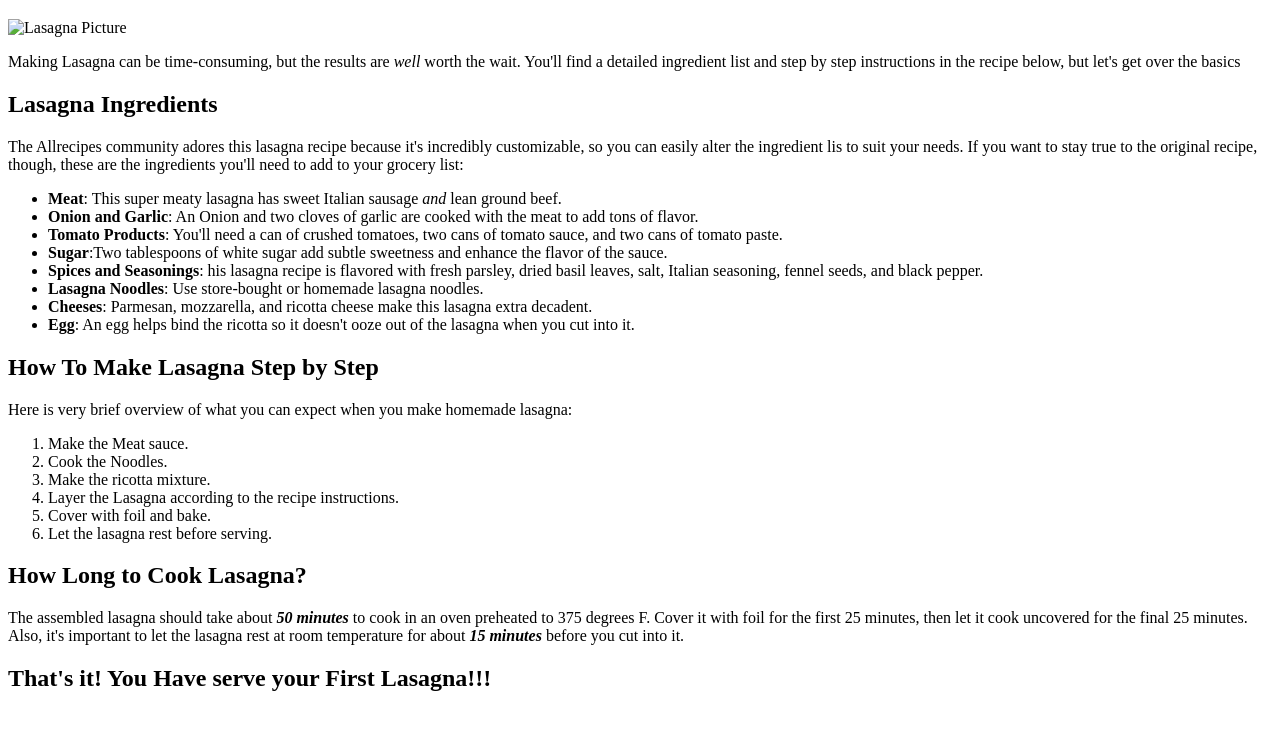
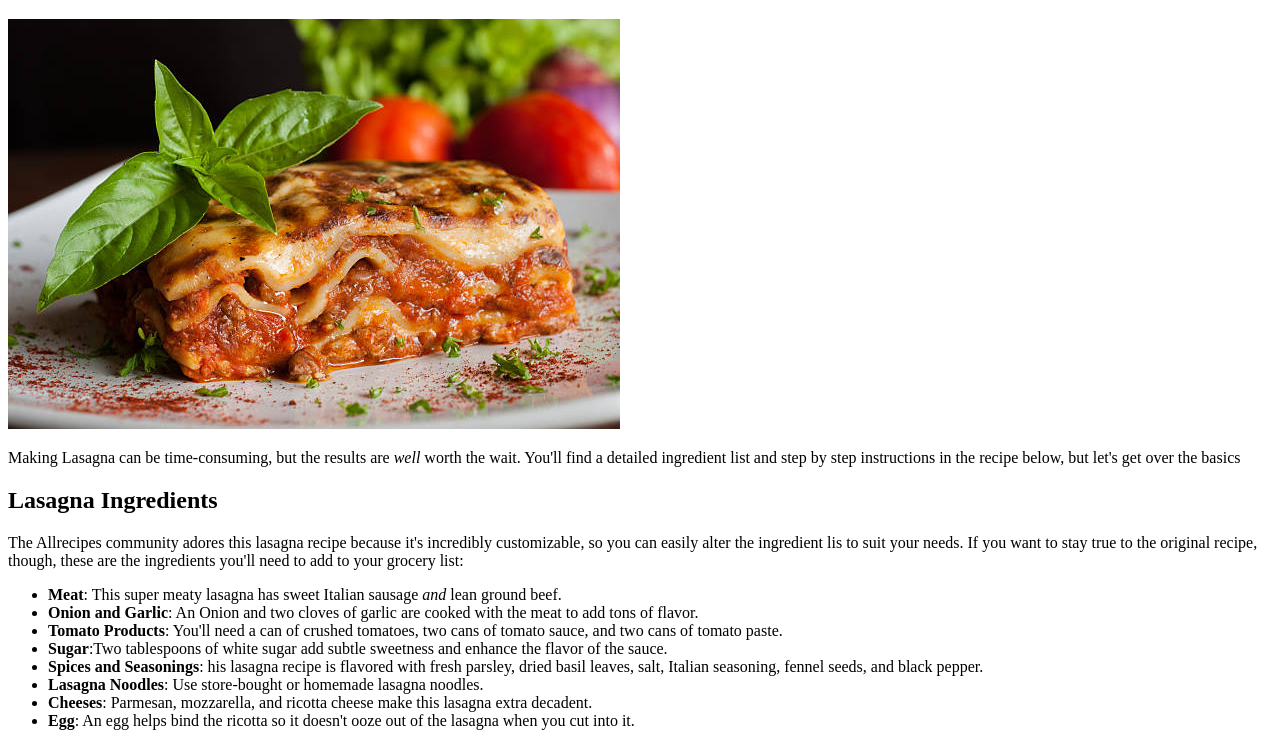
Before and after one commit to Colupis/odin_recipes, a plain HTML site: page recipes/lasagna.html in a window 1280 px wide. Shown: the part 61-800 px from the top of the page. Drawn offline with Linux system fonts and the light colour scheme.

Commit message:
repairing my code for showing the picture

```diff
--- a/recipes/lasagna.html
+++ b/recipes/lasagna.html
@@ -7,7 +7,7 @@
 
     <body>
         <h1> Lasagna Recipes</h1>
-        <img src="./recipes/lasagna.jpg" alt="Lasagna Picture">
+        <img src="/recipes/lasagna.jpg" alt="Lasagna Picture">
         <p>Making Lasagna can be time-consuming, but the results are <i>well</i> worth the wait. You'll find a detailed ingredient list and step by step instructions in the recipe below, but let's get over the basics</p>
 
 
```
